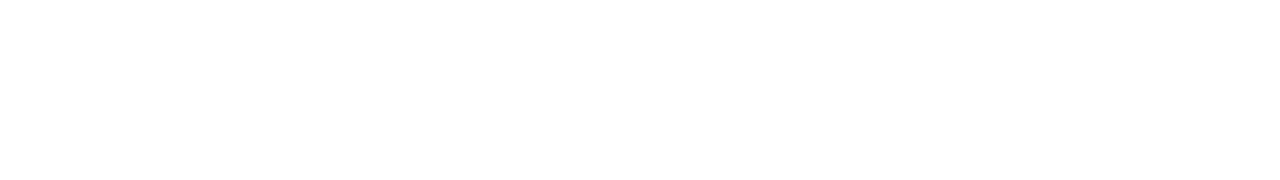
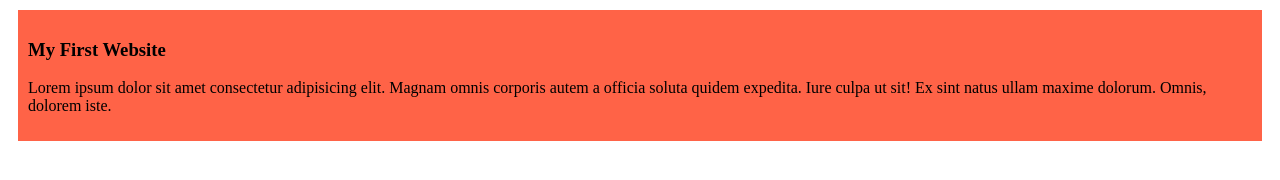
Before and after one commit to Murad114370/my-simple-website, a plain HTML site: page index.html in a window 1280 px wide. Drawn offline with Linux system fonts and the light colour scheme.

Commit message:
added blog style

```diff
--- a/index.html
+++ b/index.html
@@ -4,8 +4,13 @@
     <meta charset="UTF-8">
     <meta name="viewport" content="width=device-width, initial-scale=1.0">
     <title>My simple website</title>
+    <link rel="stylesheet" href="styles/blog.css">
 </head>
 <body>
+    <div>
+    <h3>My First Website</h3>
+    <p>Lorem ipsum dolor sit amet consectetur adipisicing elit. Magnam omnis corporis autem a officia soluta quidem expedita. Iure culpa ut sit! Ex sint natus ullam maxime dolorum. Omnis, dolorem iste.</p>
+    </div>
 
 </body>
 </html>
--- /dev/null
+++ b/styles/blog.css
@@ -0,0 +1,5 @@
+div{
+    background-color: tomato;
+    padding:10px;
+    margin:10px;
+}
```
